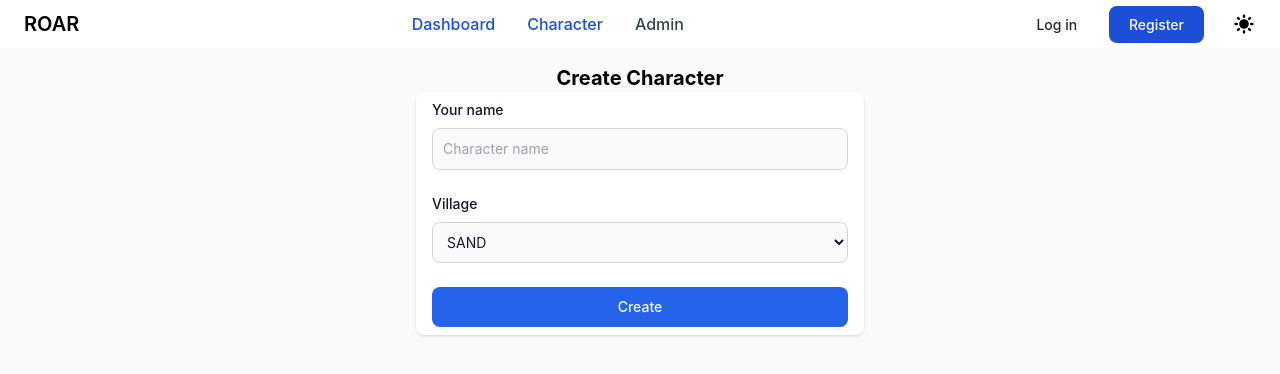
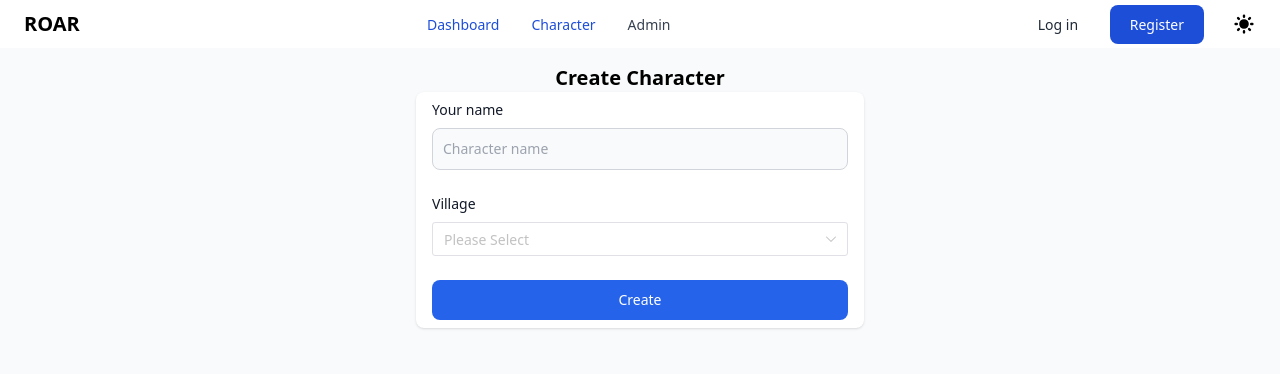
Before and after one commit to tomaszbawor/Roar, a Nuxt app: page /character/creation in a window 1280 px wide. Shown: the top 374 px of the page. Built offline with nearby package versions, Linux system fonts and the light colour scheme.

Commit message:
Use new form to creation of something

```diff
--- a/pages/character/creation.vue
+++ b/pages/character/creation.vue
@@ -5,6 +5,11 @@ import { Village } from "~/types/ICharacter";
 
 const name = ref("");
 const village = ref<Village>("SAND");
+
+const villageOptions: Array<{ label: string, value: string }> = ["SAND", "LEAF", "STONE", "CLOUD", "MIST"].map((element) => {
+    return { label: element, value: element };
+  })
+;
 
 const postCreateCharacter = async () => {
   await createCharacter({
@@ -45,17 +50,22 @@ const postCreateCharacter = async () => {
               for="name"
             >Village</label
             >
-            <select
+
+            <n-select
               id="name"
               v-model="village"
-              class="bg-gray-50 border border-gray-300 text-gray-900 sm:text-sm rounded-lg focus:ring-primary-600 focus:border-primary-600 block w-full p-2.5 dark:bg-gray-700 dark:border-gray-600 dark:placeholder-gray-400 dark:text-white dark:focus:ring-blue-500 dark:focus:border-blue-500"
-            >
-              <option value="SAND">SAND</option>
-              <option value="LEAF">LEAF</option>
-              <option value="STONE">STONE</option>
-              <option value="CLOUD">CLOUD</option>
-              <option value="MIST">MIST</option>
-            </select>
+              :options="villageOptions" />
+            <!--            <select-->
+            <!--              id="name"-->
+            <!--              v-model="village"-->
+            <!--              class="bg-gray-50 border border-gray-300 text-gray-900 sm:text-sm rounded-lg focus:ring-primary-600 focus:border-primary-600 block w-full p-2.5 dark:bg-gray-700 dark:border-gray-600 dark:placeholder-gray-400 dark:text-white dark:focus:ring-blue-500 dark:focus:border-blue-500"-->
+            <!--            >-->
+            <!--              <option value="SAND">SAND</option>-->
+            <!--              <option value="LEAF">LEAF</option>-->
+            <!--              <option value="STONE">STONE</option>-->
+            <!--              <option value="CLOUD">CLOUD</option>-->
+            <!--              <option value="MIST">MIST</option>-->
+            <!--            </select>-->
 
           </div>
 
```
